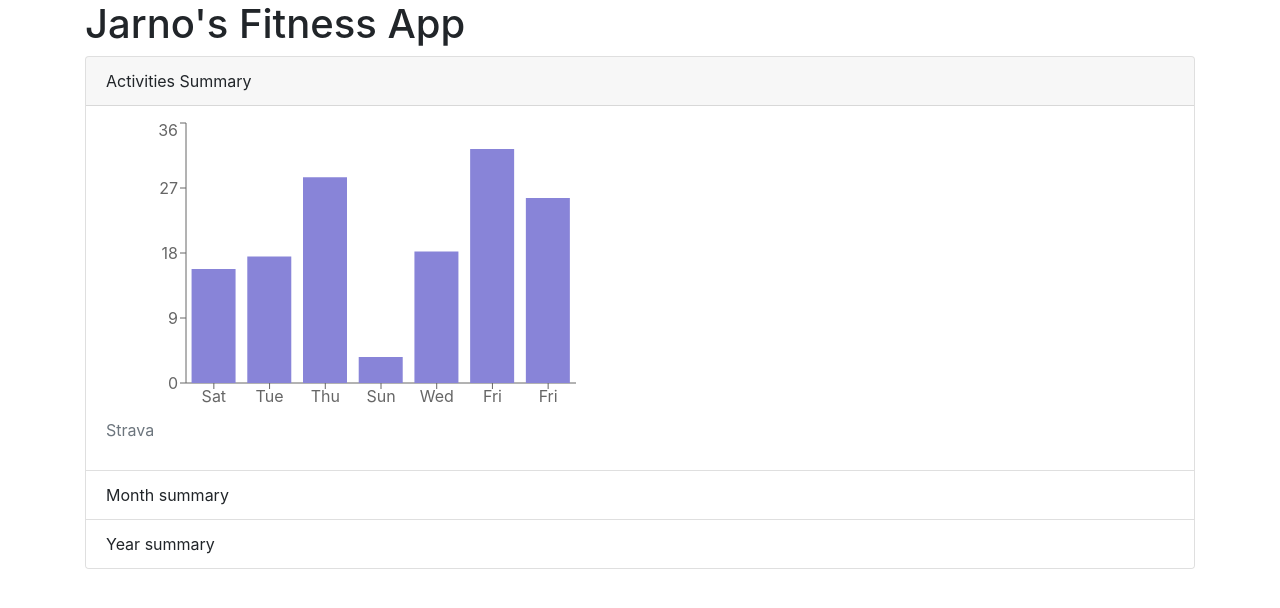
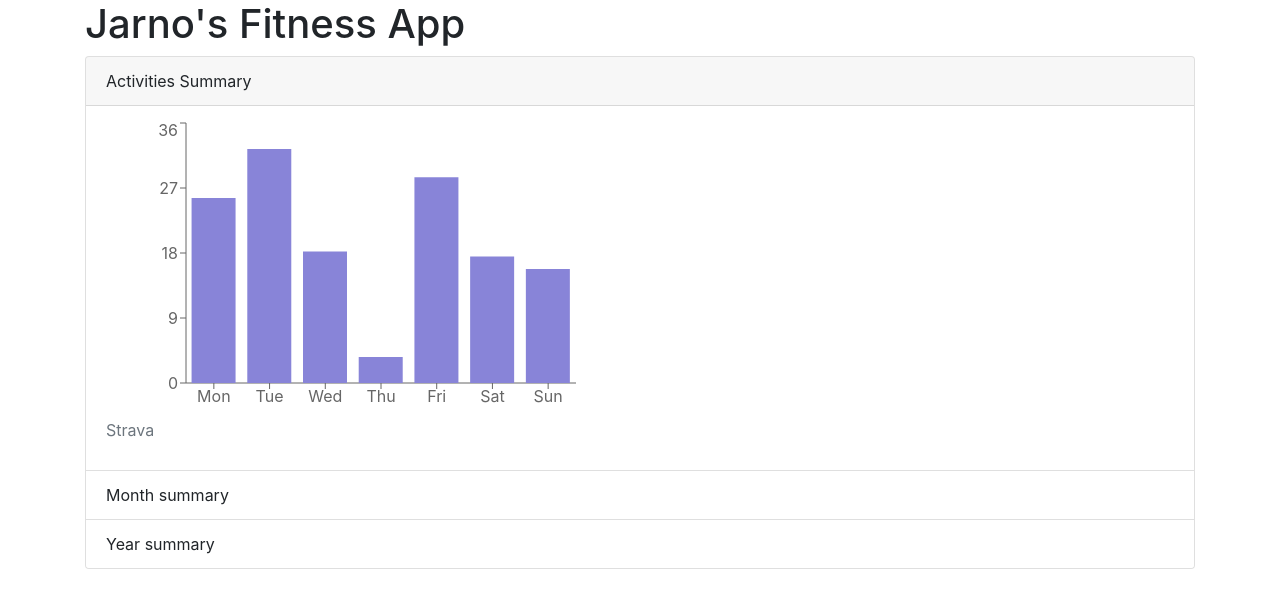
Before and after one commit to jarnovirta/activity-app-front, a React (Create React App) app: page / in a window 1280 px wide. Shown: the top 608 px of the page. Built offline with nearby package versions, Linux system fonts and the light colour scheme.

Commit message:
week summary chart to use mock Strava data

```diff
--- a/src/components/activities-summary/activities-week-summary/index.tsx
+++ b/src/components/activities-summary/activities-week-summary/index.tsx
@@ -1,6 +1,6 @@
 import React from 'react'
 import { connect } from 'react-redux'
-import StravaDetailedActivity from '../../../models/strava/StravaDetailedActivity'
+import StravaDetailedActivity from '../../../models/strava/strava-detailed-activity'
 import {
   BarChart, Bar, XAxis, YAxis, CartesianGrid, Tooltip,
 } from 'recharts'
@@ -8,25 +8,60 @@ import {
 interface IProps {
   activities: Array<StravaDetailedActivity>
 }
+interface IChartData {
+  day: string,
+  distance: number
+}
+
+const days = ["Sun", "Mon","Tue","Wed","Thu","Fri","Sat"]
+
+const compareDates = (date1:Date, date2:Date):number => {
+  let d1 = new Date(date1)
+  d1.setHours(0, 0, 0, 0)
+  let d2 = new Date(date2)
+  d2.setHours(0, 0, 0, 0)
+  return d1.getTime() - d2.getTime()
+}
+const getChartData = (activities:Array<StravaDetailedActivity>): Array<IChartData> => {
+  let chartData:Array<IChartData> = []
+  let date = new Date(Date.now() - 6 * 24 * 60 * 60 * 1000)
+
+  const weekActivityData:Array<StravaDetailedActivity> =
+    activities
+    .filter(activity => {
+      return compareDates(new Date(activity.start_date_local), date) >= 0
+    })
+
+  for (let i = 0; i < 7; i++) {
+    let dist = 0
+    weekActivityData
+      .filter(activity => {
+        return compareDates(new Date(activity.start_date_local), date) === 0
+      })
+      .forEach(activity => dist += activity.distance)
+    chartData[i] = { day: days[date.getDay()], distance: dist}
+    date.setDate(date.getDate() + 1)
+  }
+  return chartData
+}
+const formatDistance = (activity:StravaDetailedActivity): number => {
+  return Math.round(10 * activity.distance / 1000) / 10
+}
+const getDay = (activity:StravaDetailedActivity): string => {
+  return days[new Date(activity.start_date_local).getDay()]
+}
 const ActivitiesWeekSummary: React.FunctionComponent<IProps> = (props: IProps) => {
-  const formatDistance = (activity:StravaDetailedActivity): number => {
-    return Math.round(10 * activity.distance / 1000) / 10
-  }
-  const getDay = (activity:StravaDetailedActivity): string => {
-    const days = ["Mon","Tue","Wed","Thu","Fri","Sat","Sun"]
-    return days[new Date(activity.start_date_local).getDay()]
-  }
   return (
     <div>
       <BarChart
         width={500}
         height={300}
-        data={ props.activities }
+        data={ getChartData(props.activities) }
         margin={{
           top: 5, right: 30, left: 20, bottom: 5,
         }}
       >
-        <XAxis dataKey={getDay} />
+        <XAxis dataKey="day" />
         <YAxis />
         <Tooltip />
         <Bar dataKey={formatDistance} fill="#8884d8" />
--- a/src/components/activities-summary/index.tsx
+++ b/src/components/activities-summary/index.tsx
@@ -1,7 +1,7 @@
 import React from 'react'
 import { connect } from 'react-redux'
 import { Card, ListGroup } from 'react-bootstrap'
-import StravaDetailedActivity from '../../models/strava/StravaDetailedActivity'
+import StravaDetailedActivity from '../../models/strava/strava-detailed-activity'
 import ActivitiesWeekSummary from './activities-week-summary'
 
 interface IProps {
--- a/src/models/strava/StravaActivityStats.tsx
+++ b/src/models/strava/strava-activity-stats.tsx
@@ -1,4 +1,4 @@
-import StravaActivityTotal from "./StravaActivityTotal";
+import StravaActivityTotal from "./strava-activity-total";
 
 export default interface StravaActivityStats {
   biggest_ride_distance: number,             // The longest distance ridden by the athlete
--- /dev/null
+++ b/src/models/strava/strava-activity-type.tsx
@@ -0,0 +1,13 @@
+export enum StravaActivityType {
+  AlpineSki, BackcountrySki, Canoeing,
+  Crossfit, EBikeRide, Elliptical, Golf,
+  Handcycle, Hike, IceSkate, InlineSkate,
+  Kayaking, Kitesurf, NordicSki, Ride,
+  RockClimbing, RollerSki, Rowing, Run,
+  Sail, Skateboard, Snowboard, Snowshoe,
+  Soccer, StairStepper, StandUpPaddling,
+  Surfing, Swim, Velomobile, VirtualRide,
+  VirtualRun, Walk, WeightTraining,
+  Wheelchair, Windsurf, Workout, Yoga
+
+}
--- a/src/models/strava/StravaDetailedActivity.tsx
+++ b/src/models/strava/strava-detailed-activity.tsx
@@ -1,3 +1,5 @@
+import { StravaActivityType } from "./strava-activity-type";
+
 // Strava API reference: https://developers.strava.com/docs/reference/#api-models-DetailedActivity
 
 export default interface StravaDetailedActivity {
@@ -6,6 +8,7 @@ export default interface StravaDetailedActivity {
   distance: number,       // meters
   moving_time: number,    // seconds
   elapsed_time: number,   // seconds
+  type: StravaActivityType,
   start_date_local: string,  // activity's local start time
   workout_type: number,
   average_speed: number,  // meters per second
--- a/src/services/activities/index.tsx
+++ b/src/services/activities/index.tsx
@@ -1,3 +1,4 @@
+import { StravaActivityType } from "../../models/strava/strava-activity-type";
 
 const getAll = async () => {
   return activitySummaries
@@ -18,13 +19,13 @@ const activitySummaries = [
     "moving_time" : 4500,
     "elapsed_time" : 4500,
     "total_elevation_gain" : 0,
-    "type" : "Ride",
+    "type" : StravaActivityType.Ride,
     "workout_type" : null,
     "id" : 154504250376823,
     "external_id" : "garmin_push_12345678987654321",
     "upload_id" : 987654321234567891234,
     "start_date" : "2019-05-03T12:15:09Z",
-    "start_date_local" : "2019-05-03T05:15:09Z",
+    "start_date_local" : new Date(new Date().getTime()).toString(),
     "timezone" : "(GMT-08:00) America/Los_Angeles",
     "utc_offset" : -25200,
     "start_latlng" : null,
@@ -80,13 +81,13 @@ const activitySummaries = [
     "moving_time" : 5400,
     "elapsed_time" : 5400,
     "total_elevation_gain" : 0,
-    "type" : "Ride",
+    "type" : StravaActivityType.Ride,
     "workout_type" : null,
     "id" : 1234567809,
     "external_id" : "garmin_push_12345678987654321",
     "upload_id" : 1234567819,
     "start_date" : "2019-06-03T12:15:09Z",
-    "start_date_local" : "2019-06-03T12:15:09Z",
+    "start_date_local" : new Date(new Date().getTime() - 24 * 60 * 60 * 1000 * 1).toString(),
     "timezone" : "(GMT-08:00) America/Los_Angeles",
     "utc_offset" : -25200,
     "start_latlng" : null,
@@ -142,13 +143,13 @@ const activitySummaries = [
     "moving_time" : 5400,
     "elapsed_time" : 5400,
     "total_elevation_gain" : 0,
-    "type" : "Ride",
+    "type" : StravaActivityType.Ride,
     "workout_type" : null,
     "id" : 1234567809,
     "external_id" : "garmin_push_12345678987654321",
     "upload_id" : 1234567819,
     "start_date" : "2019-07-03T12:15:09Z",
-    "start_date_local" : "2019-07-03T05:15:09Z",
+    "start_date_local" : new Date(new Date().getTime() - 24 * 60 * 60 * 1000 * 2).toString(),
     "timezone" : "(GMT-08:00) America/Los_Angeles",
     "utc_offset" : -25200,
     "start_latlng" : null,
@@ -204,13 +205,13 @@ const activitySummaries = [
     "moving_time" : 5400,
     "elapsed_time" : 5400,
     "total_elevation_gain" : 0,
-    "type" : "Ride",
+    "type" : StravaActivityType.Ride,
     "workout_type" : null,
     "id" : 1234567809,
     "external_id" : "garmin_push_12345678987654321",
     "upload_id" : 1234567819,
     "start_date" : "2019-08-03T12:15:09Z",
-    "start_date_local" : "2019-08-03T05:15:09Z",
+    "start_date_local" : new Date(new Date().getTime() - 24 * 60 * 60 * 1000 * 3).toString(),
     "timezone" : "(GMT-08:00) America/Los_Angeles",
     "utc_offset" : -25200,
     "start_latlng" : null,
@@ -266,13 +267,13 @@ const activitySummaries = [
     "moving_time" : 5400,
     "elapsed_time" : 5400,
     "total_elevation_gain" : 0,
-    "type" : "Ride",
+    "type" : StravaActivityType.Ride,
     "workout_type" : null,
     "id" : 1234567809,
     "external_id" : "garmin_push_12345678987654321",
     "upload_id" : 1234567819,
     "start_date" : "2019-09-03T12:15:09Z",
-    "start_date_local" : "2019-09-03T05:15:09Z",
+    "start_date_local" : new Date(new Date().getTime() - 24 * 60 * 60 * 1000 * 4).toString(),
     "timezone" : "(GMT-08:00) America/Los_Angeles",
     "utc_offset" : -25200,
     "start_latlng" : null,
@@ -328,13 +329,13 @@ const activitySummaries = [
     "moving_time" : 5400,
     "elapsed_time" : 5400,
     "total_elevation_gain" : 0,
-    "type" : "Ride",
+    "type" : StravaActivityType.Ride,
     "workout_type" : null,
     "id" : 1234567809,
     "external_id" : "garmin_push_12345678987654321",
     "upload_id" : 1234567819,
     "start_date" : "2019-10-03T12:15:09Z",
-    "start_date_local" : "2019-10-03T05:15:09Z",
+    "start_date_local" : new Date(new Date().getTime() - 24 * 60 * 60 * 1000 * 5).toString(),
     "timezone" : "(GMT-08:00) America/Los_Angeles",
     "utc_offset" : -25200,
     "start_latlng" : null,
@@ -390,13 +391,13 @@ const activitySummaries = [
     "moving_time" : 5400,
     "elapsed_time" : 5400,
     "total_elevation_gain" : 0,
-    "type" : "Ride",
+    "type" : StravaActivityType.Ride,
     "workout_type" : null,
     "id" : 1234567809,
     "external_id" : "garmin_push_12345678987654321",
     "upload_id" : 1234567819,
     "start_date" : "2019-10-03T12:15:09Z",
-    "start_date_local" : "2019-10-03T05:15:09Z",
+    "start_date_local" : new Date(new Date().getTime() - 24 * 60 * 60 * 1000 * 6).toString(),
     "timezone" : "(GMT-08:00) America/Los_Angeles",
     "utc_offset" : -25200,
     "start_latlng" : null,
```
Also changed, not shown: src/models/strava/strava-activity-total.tsx (renamed from src/models/strava/StravaActivityTotal.tsx).
